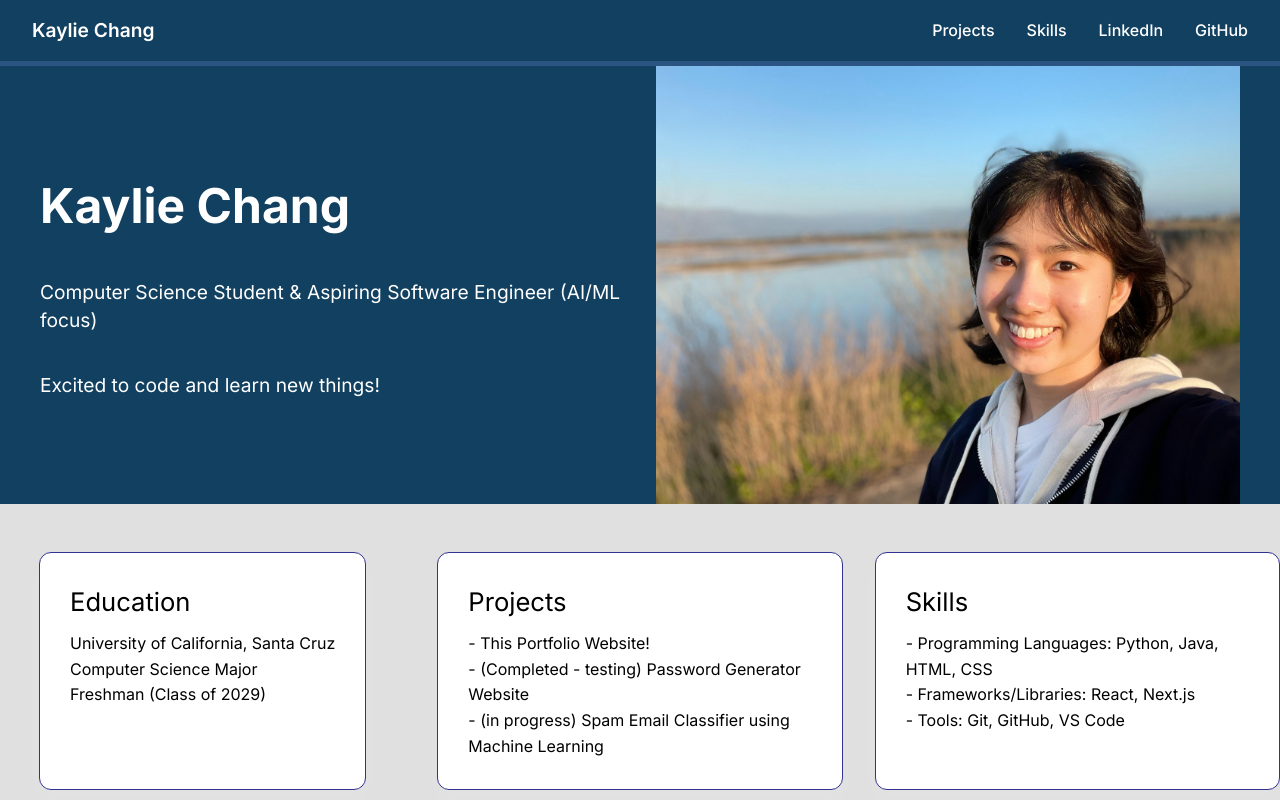
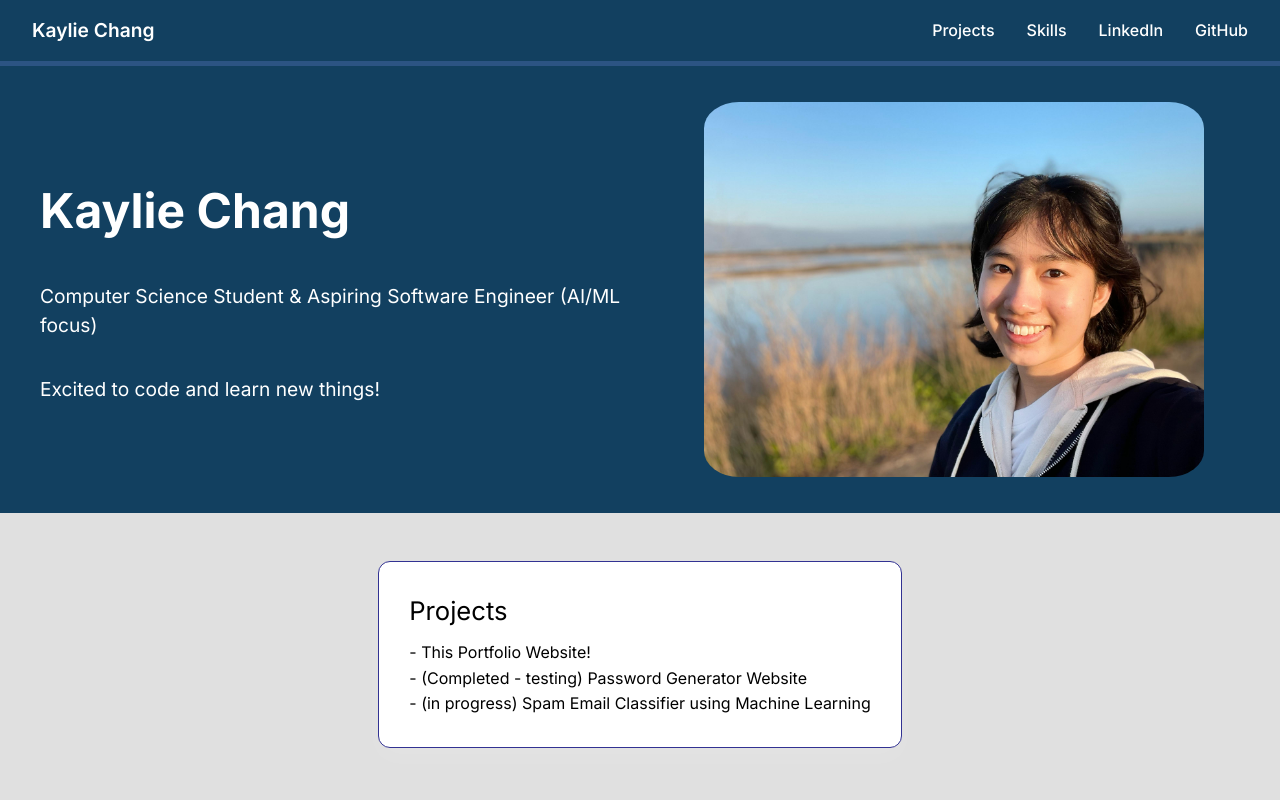
Before and after one commit to misotofu7/personal_website, a Next.js app in the folder kaylie-portfolio/: page / in a window 1280 px wide. Shown: the top 800 px of the page. Built offline with nearby package versions, Linux system fonts and the light colour scheme.

Commit message:
style: change CSS for hero image and moved projects up
- Applied padding on the hero image and altered size
- Moved projects section to the top after the hero section

```diff
--- a/kaylie-portfolio/app/HomePage.module.css
+++ b/kaylie-portfolio/app/HomePage.module.css
@@ -9,7 +9,7 @@
 
 .navBar {
   display: flex;
-  justify-content: space-between; /* logo left, nav links right */
+  justify-content: space-between;
   align-items: center;
   padding: 16px 32px;
   position: sticky;
@@ -27,8 +27,8 @@
 
 .navLinks {
   list-style: none;
-  display: flex; /* key to make them in a row */
-  gap: 2rem;    /* spacing between links */
+  display: flex;
+  gap: 2rem;
   margin: 0;
   padding: 0;
 }
@@ -56,7 +56,7 @@
 
 .heroContent {
   display: flex;
-  justify-content: space-between; /* space text and image apart */
+  justify-content: space-between;
   align-items: center;
   width: 100%;
   max-width: 1200px;
@@ -70,18 +70,26 @@
 }
 
 .heroText {
-  flex: 1;                       /* take available left space */
+  flex: 1;
   display: flex;
   flex-direction: column;
-  justify-content: space-evenly; /* space out text vertically */
+  justify-content: space-evenly;
   height: 300px;
 }
 
+.imagePad {
+  padding: 3%;
+}
+
 .image {
-  border-radius: 10%;
-  flex: 1;                       /* take available right space */
-  display: flex;
-  justify-content: center;
+  border-radius: 7%;
+  overflow: hidden;
+}
+
+.image img {
+  max-width: 500px;
+  object-fit: cover;
+  display: block;
 }
 
 .name {
--- a/kaylie-portfolio/app/page.tsx
+++ b/kaylie-portfolio/app/page.tsx
@@ -3,6 +3,7 @@ import styles from "./HomePage.module.css";
 export default function HomePage() {
   return(
     <>
+    {/* Navbar */}
     <header className={styles.header}>
       <nav className={styles.navBar}>
         <a className={styles.logo} href="#home">Kaylie Chang</a>
@@ -20,6 +21,7 @@ export default function HomePage() {
       </nav>
     </header>
 
+    {/* Hero */}
     <main className={styles.main}>
       <section id={styles.hero}>
         <div className={styles.heroContent}>
@@ -29,6 +31,7 @@ export default function HomePage() {
             <p className={styles.heroDescription}>Excited to code and learn new things!</p>
           </div>
 
+          <div className={styles.imagePad}>
             <div className={styles.image}>
               <img
                 src="/profile_picture.jpeg"
@@ -37,6 +40,20 @@ export default function HomePage() {
               />
             </div>
           </div>
+
+        </div>
+      </section>
+
+      {/* Note for later --> emphasize this part the most */}
+        <section className={styles.card}>
+          <h3 className={styles.sectionTitle} id="projects">Projects</h3>
+          <p className={styles.text}>
+            - This Portfolio Website!
+            <br/>
+            - (Completed - testing) Password Generator Website
+            <br/>
+            - (in progress) Spam Email Classifier using Machine Learning
+          </p>
         </section>
 
       <div className={styles.sections}>
@@ -48,17 +65,6 @@ export default function HomePage() {
             Computer Science Major
             <br/>
             Freshman (Class of 2029)
-          </p>
-        </section>
-
-        <section className={styles.card}>
-          <h3 className={styles.sectionTitle} id="projects">Projects</h3>
-          <p className={styles.text}>
-            - This Portfolio Website!
-            <br/>
-            - (Completed - testing) Password Generator Website
-            <br/>
-            - (in progress) Spam Email Classifier using Machine Learning
           </p>
         </section>
 
```
Lines whose indentation alone changed are shown as unchanged.
